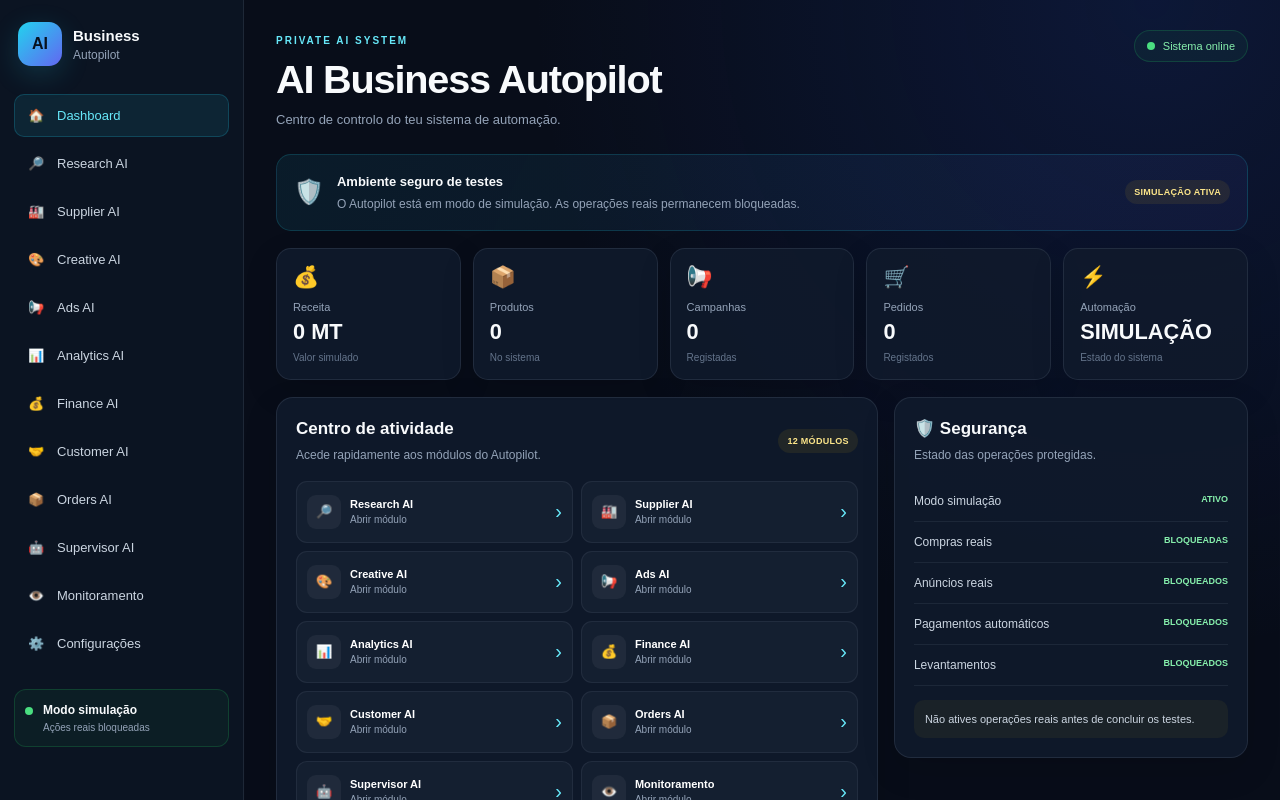
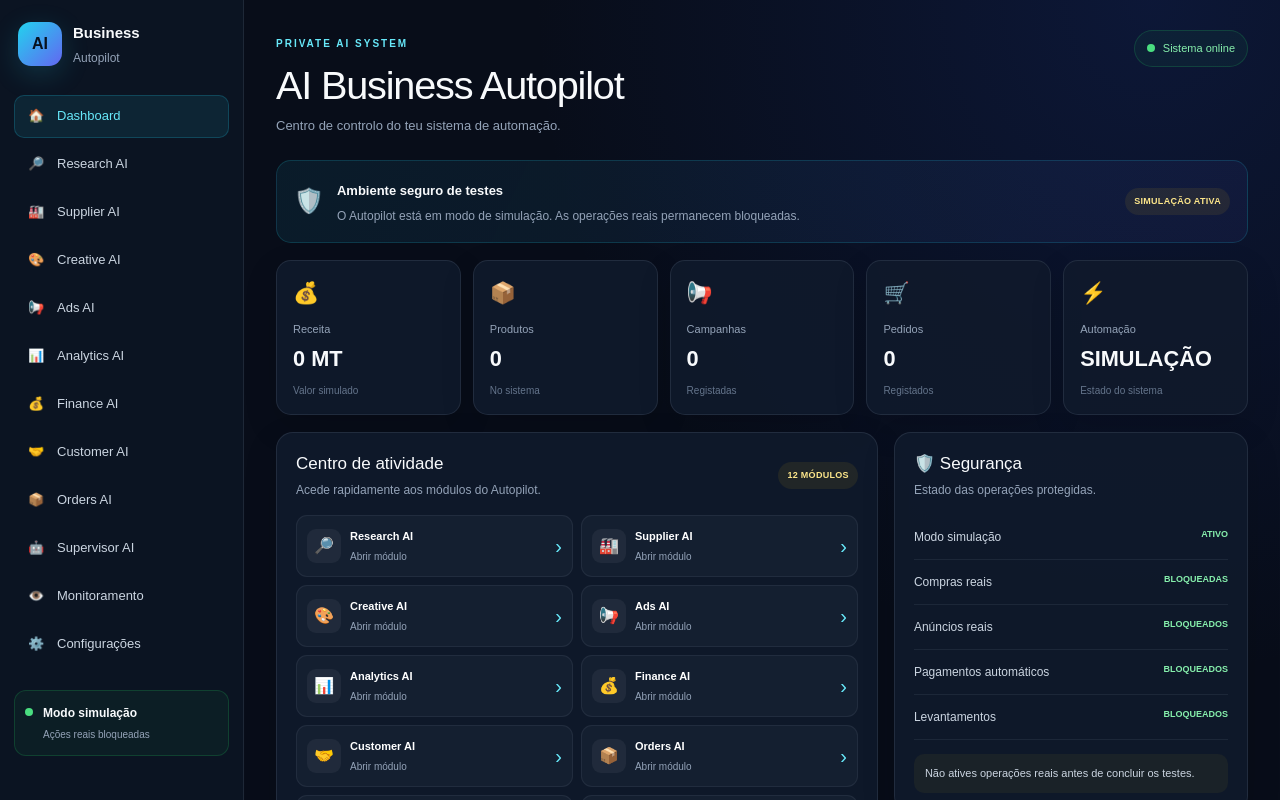
Before and after one commit to fernandomucavele-gif/ai-business-autopilot, a Next.js app: page / in a window 1280 px wide. Shown: the top 800 px of the page. Built offline with nearby package versions, Linux system fonts and the light colour scheme; no server answers.

Commit message:
Enable Tailwind utilities in global stylesheet

```diff
--- a/app/globals.css
+++ b/app/globals.css
@@ -1,3 +1,7 @@
+@tailwind base;
+@tailwind components;
+@tailwind utilities;
+
 * {
   box-sizing: border-box;
 }
@@ -6,6 +10,8 @@ html,
 body {
   margin: 0;
   padding: 0;
+  width: 100%;
+  overflow-x: hidden;
 }
 
 body {
@@ -13,3 +19,7 @@ body {
   color: #101828;
   font-family: Arial, sans-serif;
 }
+
+img {
+  max-width: 100%;
+}
```
